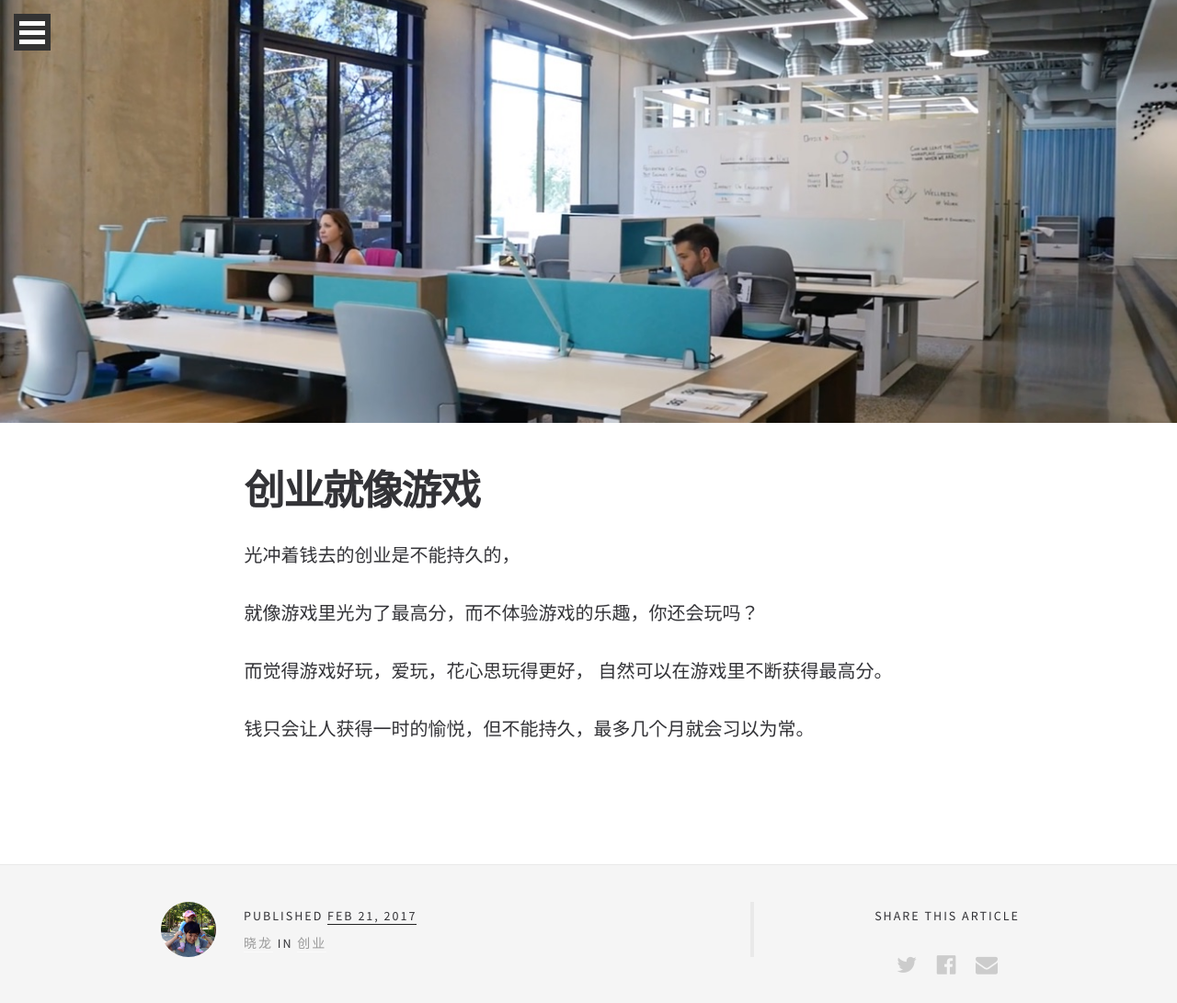
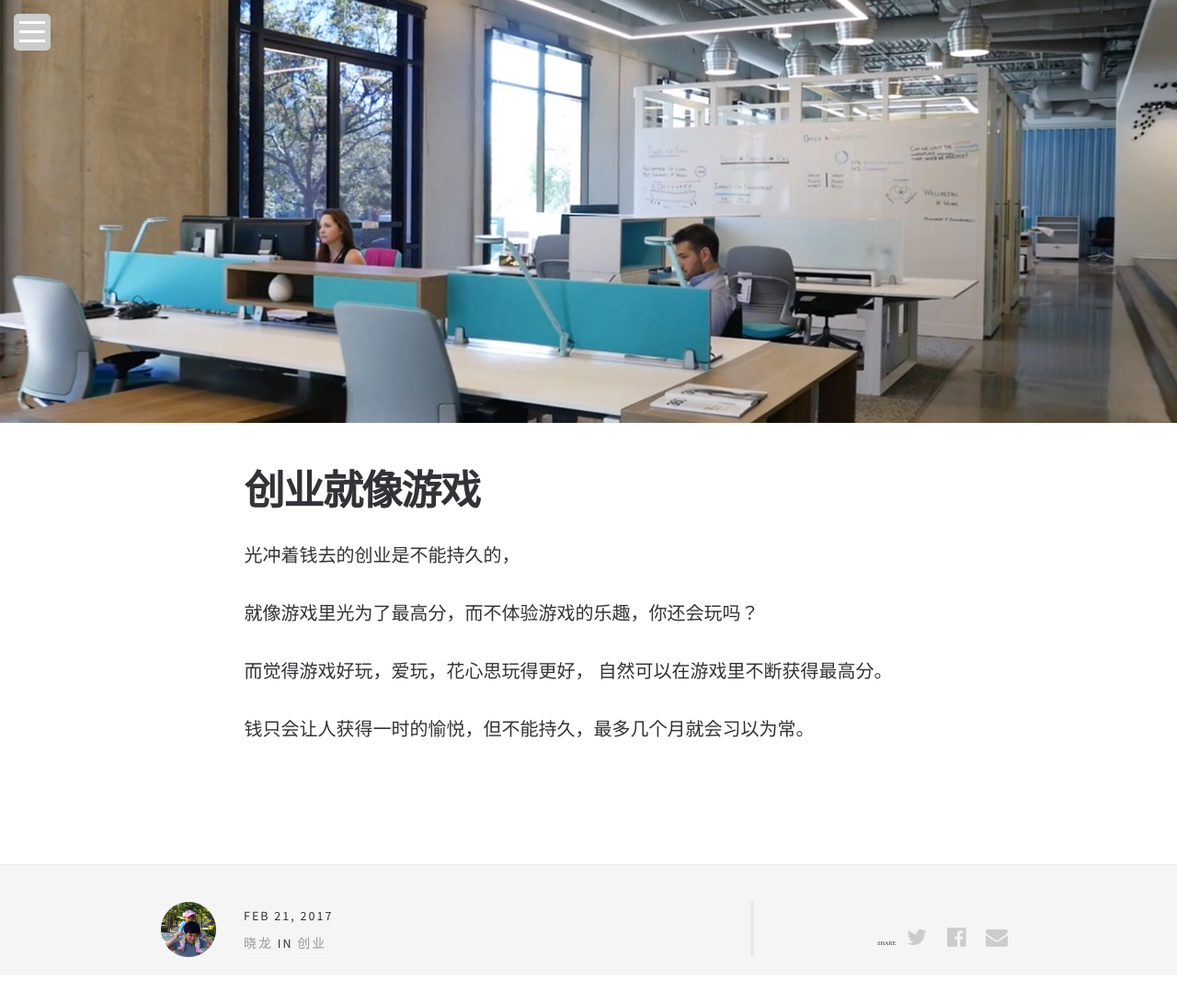
Before and after one commit to zxlive/zxlive.github.com, a Jekyll site: the page built from _posts/2016-10-29-bayesian-wifi-materials-and-methods.md, in a window 1280 px wide. Shown: the whole page at 92% size. Built offline with Jekyll 4.4.1, drawn with Linux system fonts in a browser that asks for light colours; some web fonts are replaced.

Commit message:
提交文章

```diff
--- a/_config.yml
+++ b/_config.yml
@@ -1,5 +1,5 @@
 # Site settings
-title: 晓龙的博客
+title: 晓龙
 email: sky@itoytoy.com
 description: >
   为儿女和自己而写。记录产品，时间管理，读书感想。
@@ -9,12 +9,11 @@
 permalink: :title
 nav_list:
   Home : ['Home', '/', 'fa-home']
-  About : ['About', '/about', 'fa-anchor']
   Contact : ['Contact', '/contact', 'fa-plane']
   Author : ['Author', '/author/zxl', 'fa-user']
 single_footer: '<p>Copyright &copy; 2017 <a href="/">latest posts</a></p>'
 footer_links:
-  About: ['About', '/about']
+
 
 # Build settings
 # markdown: kramdown
--- a/_includes/footer-single.html
+++ b/_includes/footer-single.html
@@ -5,14 +5,13 @@
         </div>
         <div class="col-xs-12 col-sm-6">
             <div class="category-list">
-                <p>Published <span>{{ page.date | date: "%b %-d, %Y" }}</span></p>
+                <p>{{ page.date | date: "%b %-d, %Y" }}</p>
                 <p><a href="{{ page.author_url  | prepend: site.baseurl }}">{{ page.author_name | capitalize }}</a> in <a href='{{ "/category/" | append: page.categories.first | prepend: site.baseurl }}'>{{ page.categories.first | capitalize }}</a></p>
             </div>
         </div><!-- end col -->
         <div class="col-xs-12 col-sm-4">
             <div class="social">
-                <p>Share this article</a>
-                <div class="social-links">
+                <div class="social-links">SHARE
                     <a class="social-icon" href="#" data-platform="twitter" data-message="{{ page.social-message }}" data-url="{{ page.url | prepend: site.baseurl | prepend: site.url }}"><i class="fa fa-twitter"></i></a>
 
                     <a class="social-icon" href="#" data-platform="facebook" data-message="{{ page.social-message }}" data-url="{{ page.url | prepend: site.baseurl | prepend: site.url }}"><i class="fa fa-facebook-official"></i></a>
--- a/_sass/partials/_menu.sass
+++ b/_sass/partials/_menu.sass
@@ -49,14 +49,15 @@
     display: block
     height: 40px
     width: 40px
-    background: #333
+    background: #CCC
     padding-top: 8px
     cursor: pointer
+    border-radius: 5px
 
     span
-        height: 5px
+        height: 3px
         width: 28px
         float: left
         display: block
-        margin: 0 6px 5px
+        margin: 0 6px 7px
         background: #fff
```
Also changed, not shown: _posts/2016-10-29-bayesian-wifi-materials-and-methods.md (+0 -1 lines), about.md (deleted, +0 -6 lines), img/创业-thumbnail.jpg (added).
